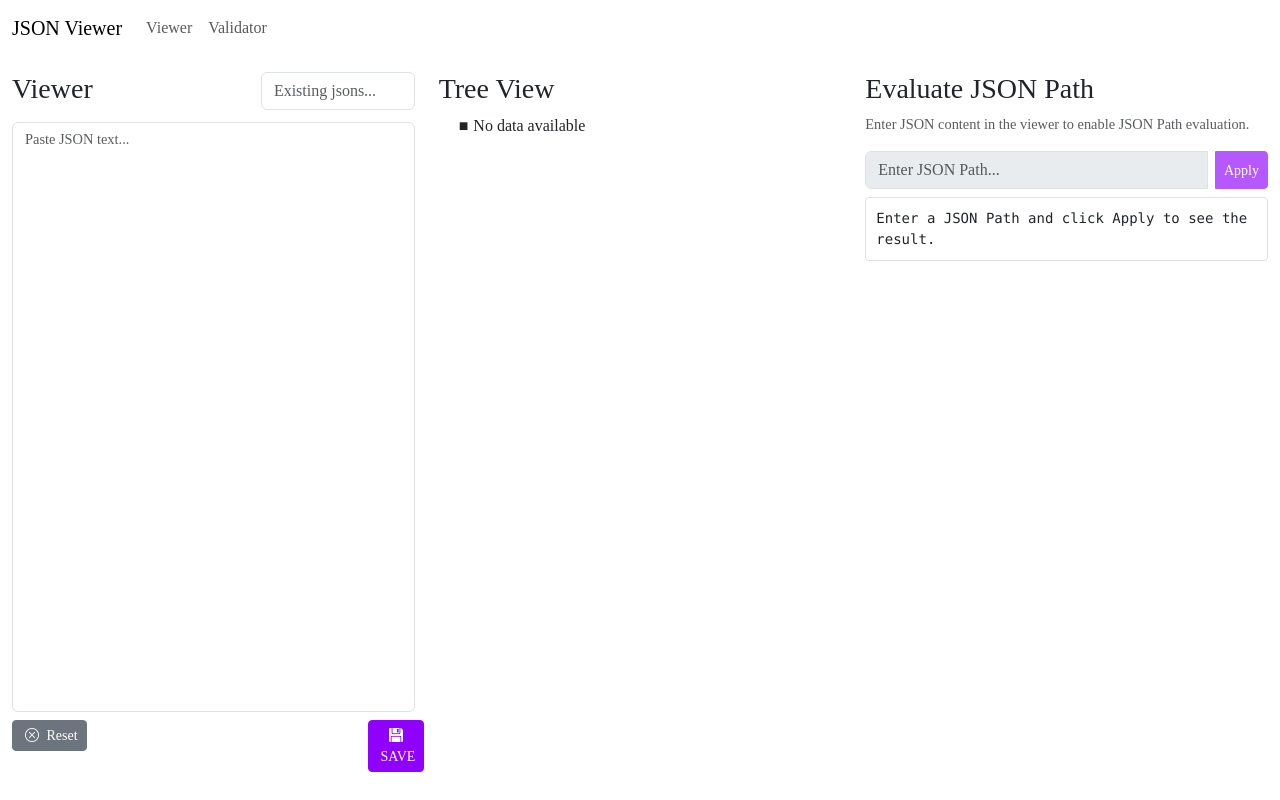
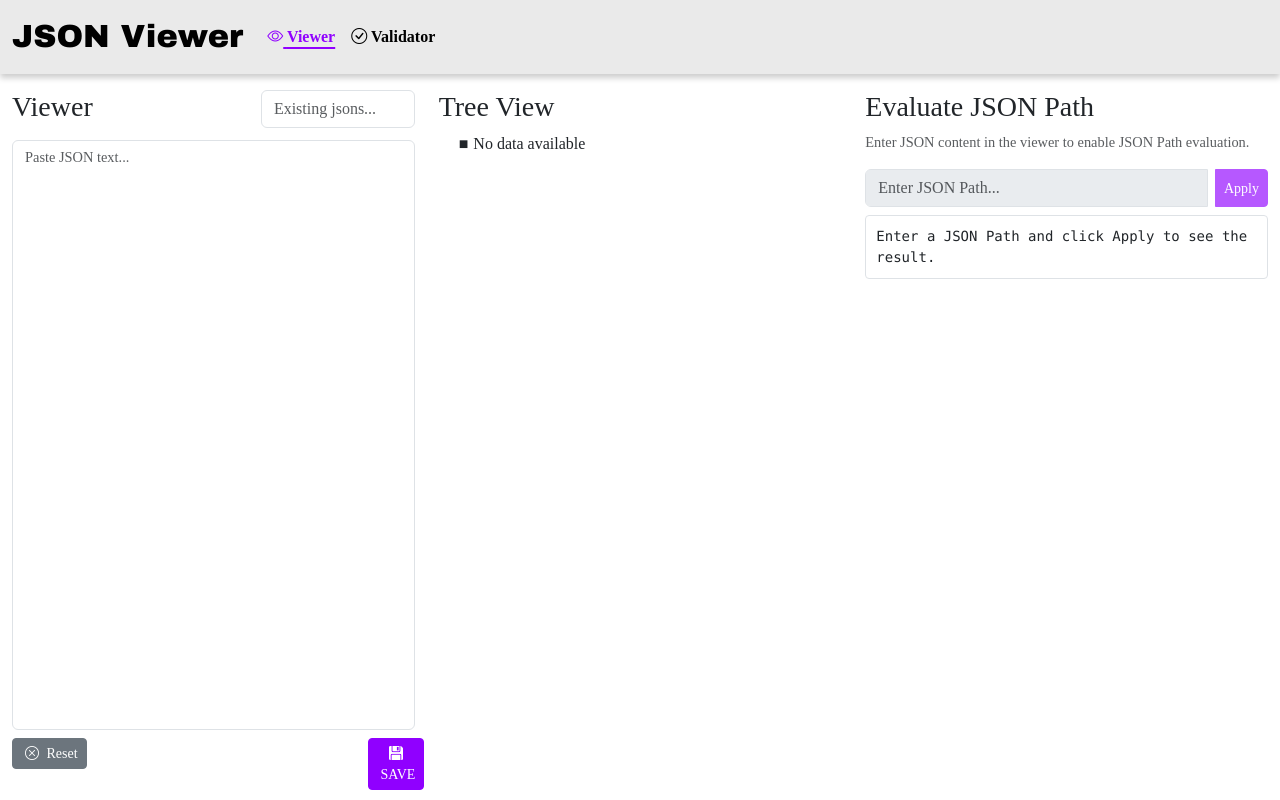
Before and after one commit to anandbmuley/json-viewer, a SvelteKit app: page /app in a window 1280 px wide. Built offline with nearby package versions, Linux system fonts and the light colour scheme.

Commit message:
Enhance navbar layout with active link highlighting and improved styles

```diff
--- a/src/routes/app/+layout.svelte
+++ b/src/routes/app/+layout.svelte
@@ -1,6 +1,13 @@
-<nav class="navbar navbar-expand-lg">
+<script lang="ts">
+	import { page } from '$app/stores';
+	import { derived } from 'svelte/store';
+
+	const currentPath = derived(page, ($page) => $page.url.pathname);
+</script>
+
+<nav class="navbar navbar-expand-lg navbar-highlight">
 	<div class="container-fluid">
-		<a class="navbar-brand" href="/">JSON Viewer</a>
+		<a class="navbar-brand app-name" href="/">JSON Viewer</a>
 		<button
 			class="navbar-toggler"
 			type="button"
@@ -14,14 +21,51 @@
 		</button>
 		<div class="collapse navbar-collapse" id="navbarSupportedContent">
 			<ul class="navbar-nav me-auto mb-2 mb-lg-0">
-				<li class="nav-item">
-					<a class="nav-link" href="/app">Viewer</a>
+				<li class="nav-item text-center">
+					<a
+						class="nav-link menu-item"
+						href="/app"
+						class:active={$currentPath === '/app'}
+					>
+						<i class="bi bi-eye"></i>
+						<span>Viewer</span>
+					</a>
 				</li>
-				<li class="nav-item">
-					<a class="nav-link" href="/app/validator">Validator</a>
+				<li class="nav-item text-center">
+					<a
+						class="nav-link menu-item"
+						href="/app/validator"
+						class:active={$currentPath === '/app/validator'}
+					>
+						<i class="bi bi-check-circle"></i>
+						<span>Validator</span>
+					</a>
 				</li>
 			</ul>
 		</div>
 	</div>
 </nav>
 <slot />
+
+<style>
+	.navbar-highlight {
+		background-color: #eaeaea; /* Light gray background for better visibility */
+		box-shadow: 0 4px 6px rgba(0, 0, 0, 0.2); /* Add a subtle shadow for emphasis */
+	}
+	.menu-item {
+		color: black;
+		font-weight: bold;
+	}
+	.menu-item.active {
+		color: #9000ff;
+		text-decoration: underline;
+		text-decoration-color: #9000ff;
+		text-decoration-thickness: 2px;
+		text-underline-offset: 5px; /* Increase the gap between the underline and the text */
+	}
+	.app-name {
+		color: black;
+		font-family: 'Arial Black';
+		font-size: 2rem;
+	}
+</style>
```
